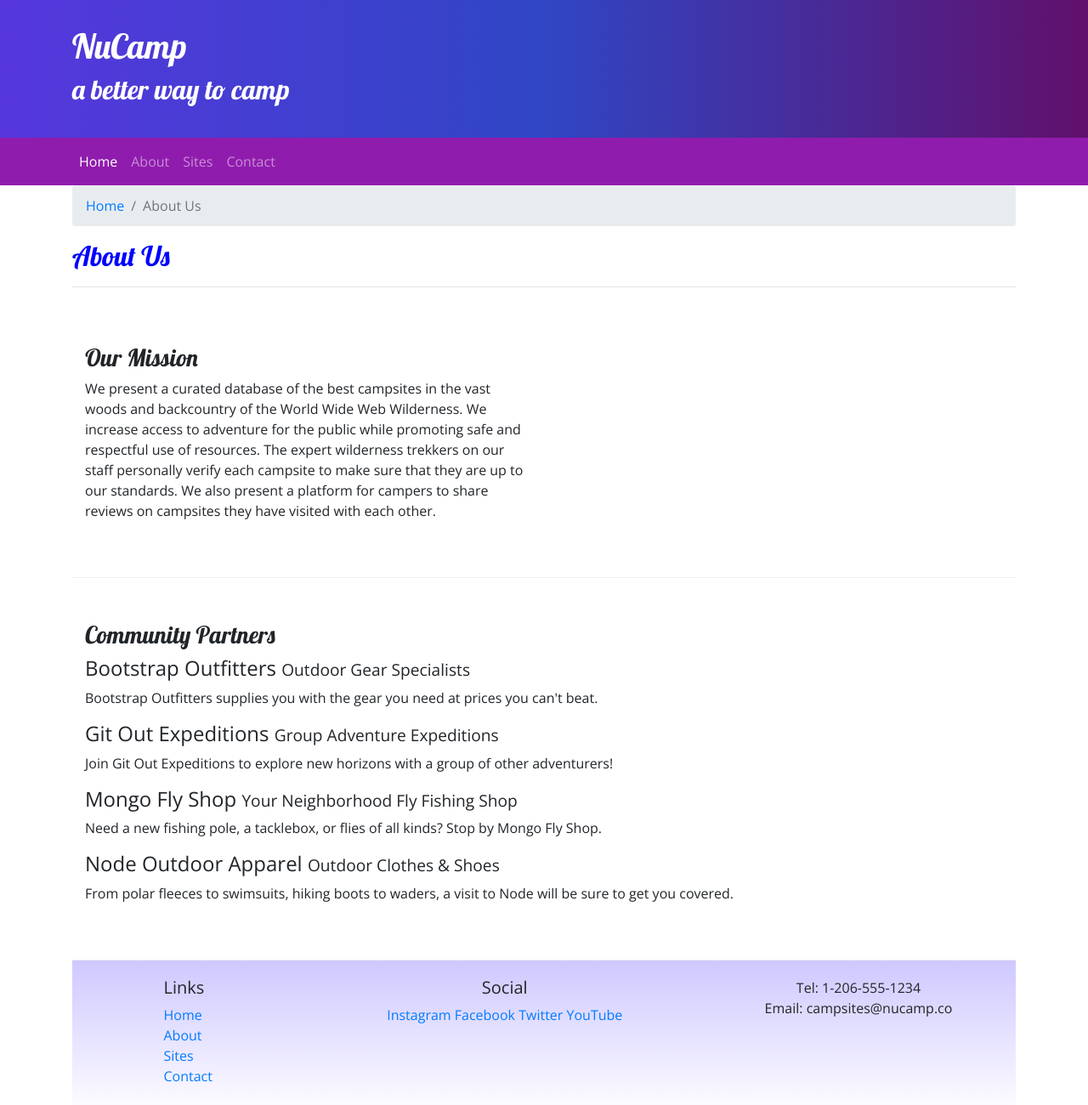
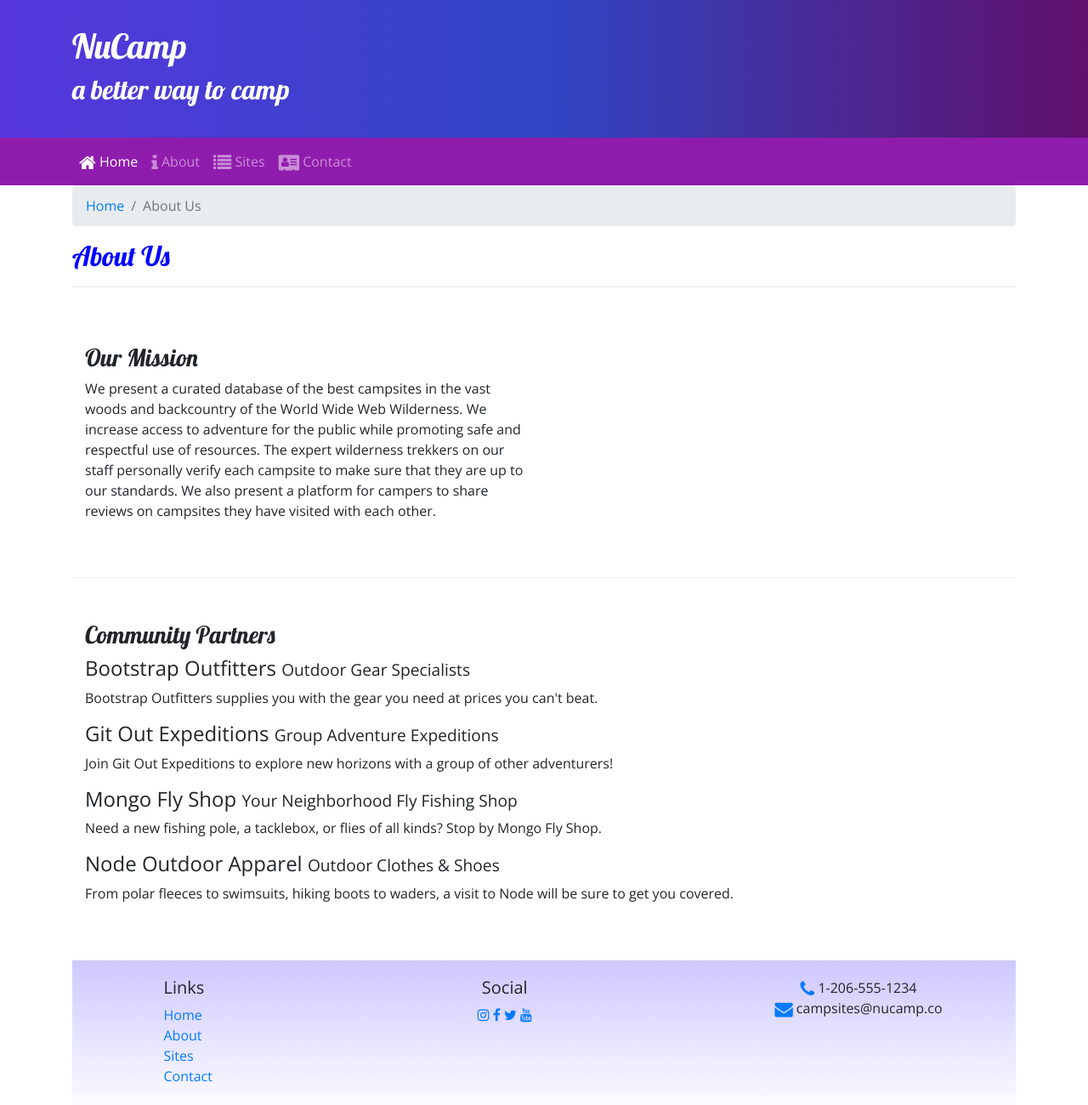
Before and after one commit to wahidCarvan/bootstrap, a website: page aboutus.html in a window 1280 px wide. Shown: the whole page at 85% size. Drawn offline with nearby package versions, Linux system fonts and the light colour scheme.

Commit message:
icon fonts added

```diff
--- a/aboutus.html
+++ b/aboutus.html
@@ -34,10 +34,10 @@
             </button>
             <div class="collapse navbar-collapse" id="nucampNavbar">
                 <ul class="navbar-nav">
-                    <li class="nav-item active"><a class="nav-link" href="index.html">Home</a></li>
-                    <li class="nav-item"><a class="nav-link" href="#">About</a></li>
-                    <li class="nav-item"><a class="nav-link" href="#">Sites</a></li>
-                    <li class="nav-item"><a class="nav-link" href="#">Contact</a></li>
+                <li class="nav-item active"><a class="nav-link" href="index.html"><i class="fa fa-home fa-lg"></i> Home</a></li>
+                <li class="nav-item"><a class="nav-link" href="#"><i class="fa fa-info fa-lg"></i> About</a></li>
+                <li class="nav-item"><a class="nav-link" href="#"><i class="fa fa-list fa-lg"></i> Sites</a></li>
+                <li class="nav-item"><a class="nav-link" href="#"><i class="fa fa-address-card fa-lg"></i> Contact</a></li
                 </ul>
             </div>
     </nav>
@@ -89,22 +89,22 @@
                 <div class="col-4 col-sm-2 offset-1">
                     <h5>Links</h5>
                     <ul class="list-unstyled">
-                        <li><a href="index.html">Home</a></li>
-                        <li><a href="#">About</a></li>
-                        <li><a href="#">Sites</a></li>
-                        <li><a href="#">Contact</a></li>
+                            <li><a href="index.html">Home</a></li>
+                            <li><a href="#">About</a></li>
+                            <li><a href="#">Sites</a></li>
+                            <li><a href="#">Contact</a></li>
                     </ul>
                 </div>
                 <div class="col-6 col-sm-5 text-center">
                     <h5>Social</h5>
-                    <a href="http://instagram.com/">Instagram</a>
-                    <a href="http://facebook.com/">Facebook</a>
-                    <a href="http://twitter.com/">Twitter</a>
-                    <a href="http://youtube.com/">YouTube</a>
+                    <a href="http://instagram.com/"><i class="fa fa-instagram"></i></a>
+                    <a href="http://facebook.com/"><i class="fa fa-facebook"></i></a>
+                    <a href="http://twitter.com/"><i class="fa fa-twitter"></i></a>
+                    <a href="http://youtube.com/"><i class="fa fa-youtube"></i></a>
                 </div>
                 <div class="col-sm-4 text-center">
-                    Tel: 1-206-555-1234<br />
-                    Email: campsites@nucamp.co
+                    <i class="fa fa-phone fa-lg text-primary"></i> 1-206-555-1234<br />
+                    <i class="fa fa-envelope fa-lg text-primary"></i> campsites@nucamp.co
                 </div>
             </div>
         </div>
```
Also changed, not shown: index.html (+10 -10 lines).
